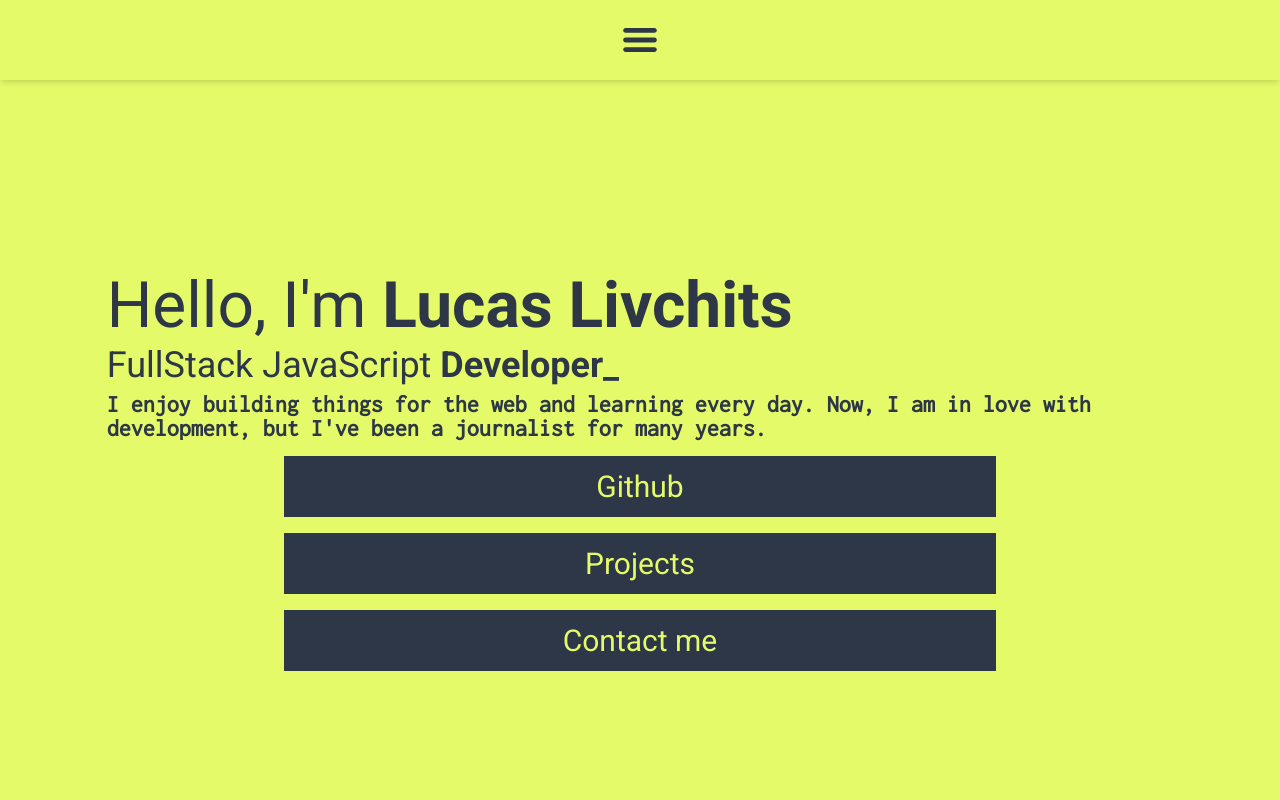
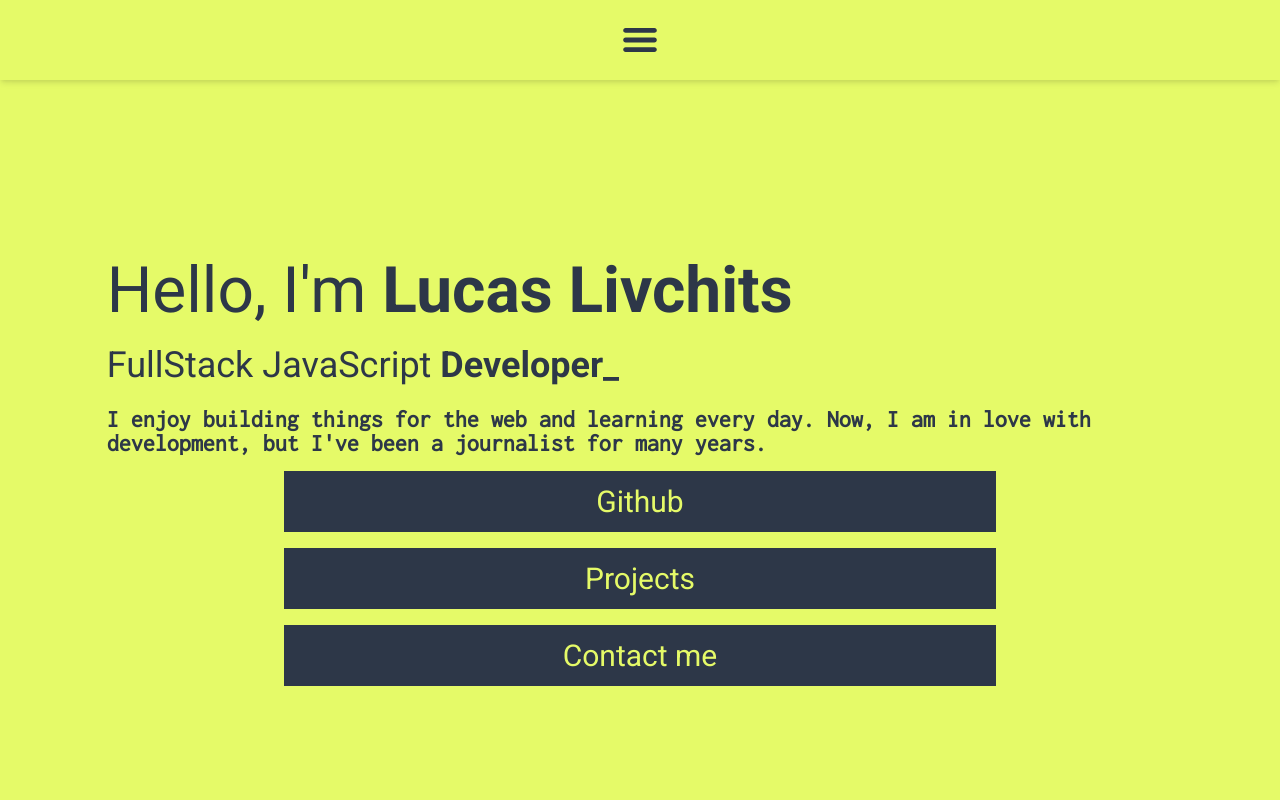
Before and after one commit to livchits/personal-page, a website built with Parcel: page src/index.html in a window 1280 px wide. Shown: the top 800 px of the page. Built offline with nearby package versions, Linux system fonts and the light colour scheme; what tailwindcss-typography would draw is missing.

```diff
--- a/src/index.html
+++ b/src/index.html
@@ -48,7 +48,7 @@
         <h1 class="text-6xl text-shadow leading-none">
           Hello, I'm <span class="font-bold">Lucas Livchits</span>
         </h1>
-        <p class="text-4xl">
+        <p class="text-4xl leading-none my-6">
           FullStack JavaScript <span class="font-bold">Developer_</span>
         </p>
         <p class="font-mono font-bold text-2xl leading-none">
```
